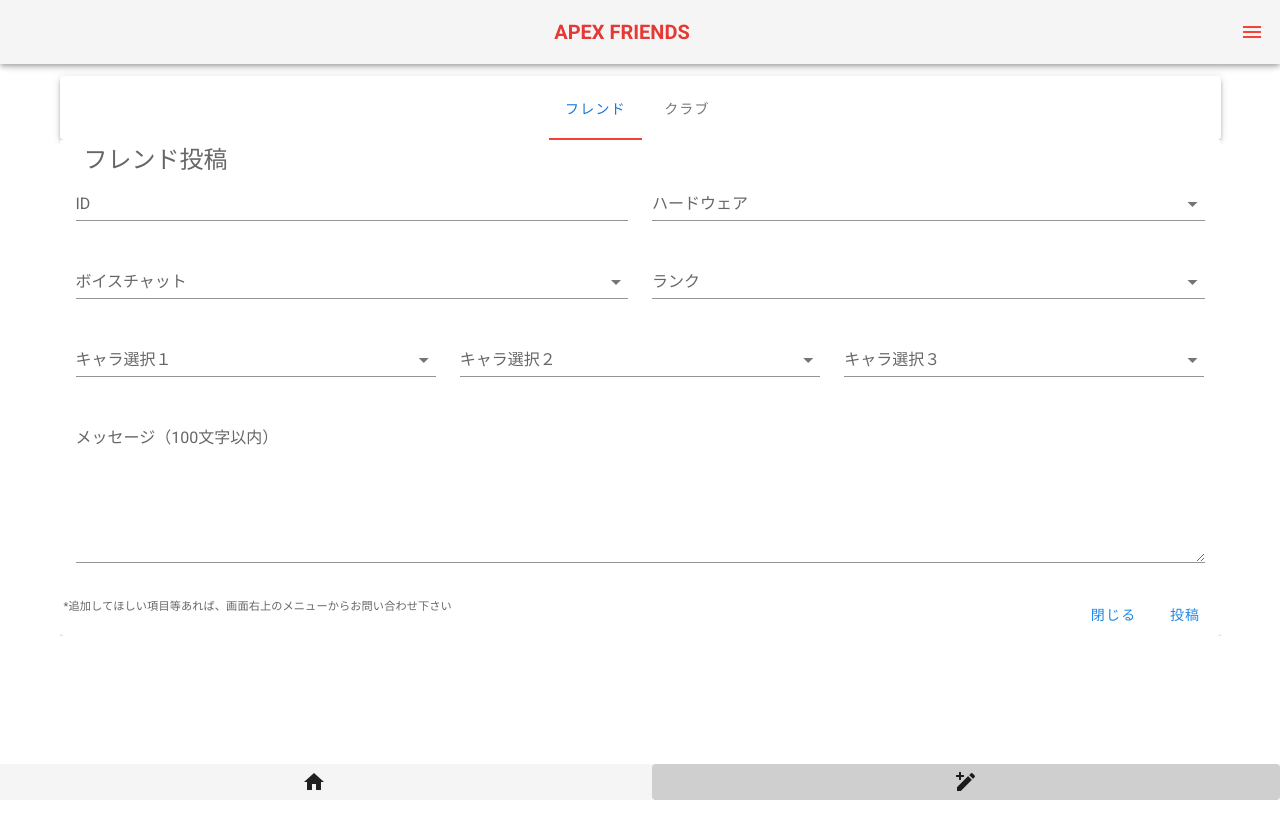
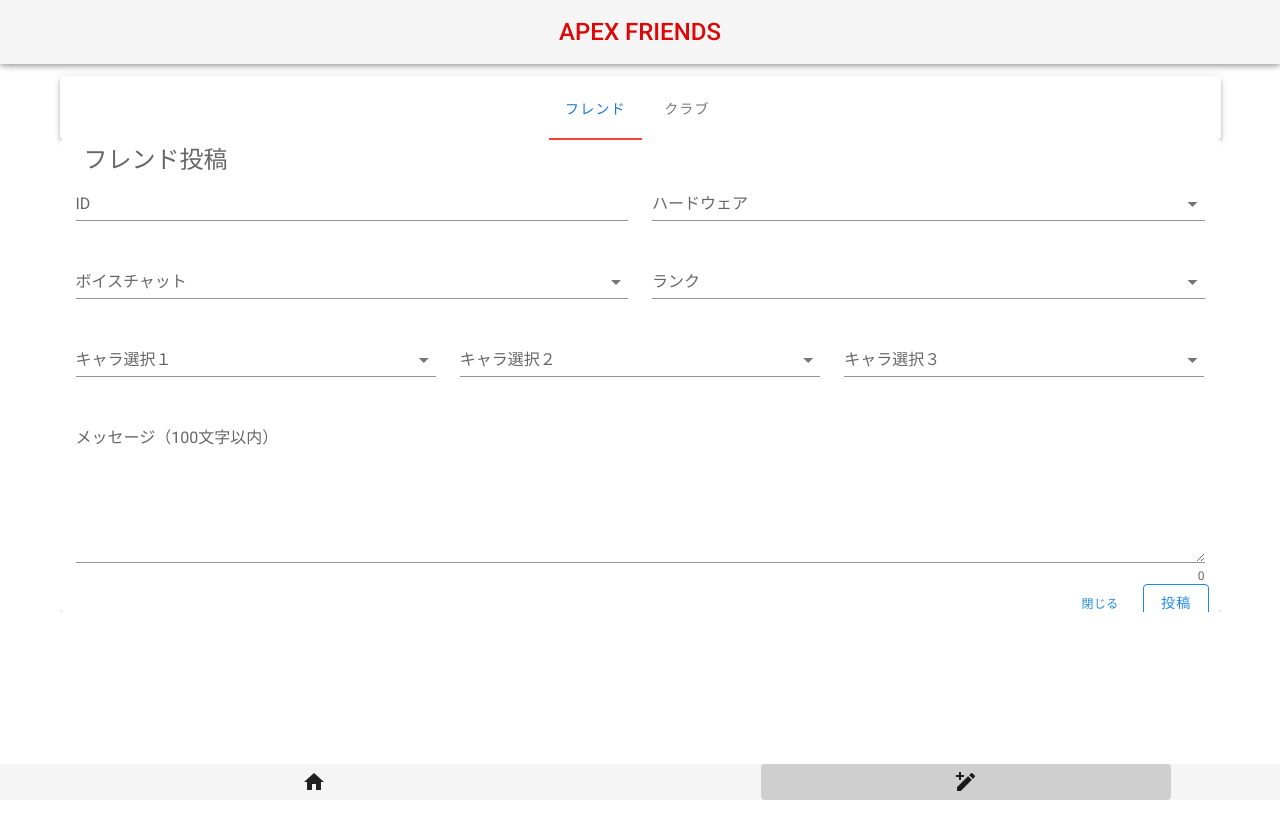
Before and after one commit to front-5629/apex.friends, a Nuxt app in the folder nuxtapp/: page /post in a window 1280 px wide. Shown: the top 838 px of the page. Built offline with nearby package versions, Linux system fonts and the light colour scheme.

Commit message:
[Add] 投稿のview修正

```diff
--- a/nuxtapp/components/PostClubs.vue
+++ b/nuxtapp/components/PostClubs.vue
@@ -8,9 +8,10 @@
         </v-col>
         <v-col cols="12" sm="6">
           <v-select
-            :items="['1~10', '10~20', '20~30']"
+            :items="memberItem"
             label="メンバー数"
             required
+            v-model="clubsMember"
           >
           </v-select>
         </v-col>
@@ -27,11 +28,17 @@
             label="募集ランク"
             required
             suffix="以上"
+            v-model="requireRank"
           >
           </v-select>
         </v-col>
         <v-col cols="12" sm="6">
-          <v-select :items="['ps4', 'pc']" label="ハードウェア" required>
+          <v-select
+            :items="['ps4', 'pc']"
+            label="ハードウェア"
+            v-model="clubsHeadware"
+            required
+          >
           </v-select>
         </v-col>
         <v-col cols="12" sm="6">
@@ -45,27 +52,19 @@
           ></v-select>
         </v-col>
         <v-col cols="12" sm="12">
-          <!-- text-fieldsのほうがいいかも -->
-          <v-textarea
-            counter
-            label="メッセージ（150文字）"
-            :rules="rules"
-            :value="value"
-          >
+          <v-textarea counter label="メッセージ（150文字）" v-model="message">
           </v-textarea>
         </v-col>
       </v-row>
     </v-container>
-    <small
-      >*追加してほしい項目等あれば、画面右上のメニューからお問い合わせ下さい</small
-    >
-    <v-spacer></v-spacer>
-    <v-btn color="blue darken-1" text to="/" nuxt>
-      閉じる
-    </v-btn>
-    <v-btn color="blue darken-1" text>
-      検索
-    </v-btn>
+    <v-row justify="end" class="mr-2">
+      <v-btn color="blue darken-1" text to="/" nuxt class="caption mr-2">
+        閉じる
+      </v-btn>
+      <v-btn color="blue darken-1" outlined @click="postClubs">
+        投稿
+      </v-btn>
+    </v-row>
   </v-row>
 </template>
 
@@ -76,39 +75,57 @@
   data() {
     return {
       people_id: "",
-      herdWare: "",
-      mainPic: "",
-      secondPic: "",
-      thirdPic: "",
-      rank: "",
+      clubsName: "",
+      clubsMember: "",
+      clubsHeadware: "",
+      requireRank: "",
       message: "",
-      psid: "",
       voiceChat: { label: "", value: "" },
       vcItem: [
         { label: "ON", value: "1" },
         { label: "OFF", value: "0" }
+      ],
+      memberItem: [
+        1,
+        2,
+        3,
+        4,
+        5,
+        6,
+        7,
+        8,
+        9,
+        10,
+        11,
+        12,
+        13,
+        14,
+        15,
+        16,
+        17,
+        18,
+        19,
+        20
       ]
     };
   },
 
   methods: {
-    postPeople() {
-      let people = {
+    postClubs() {
+      let clubs = {
         //people_idはnot nullなのでsqlの設定を変えるまでは１を仮に入れておく
         //そもそもログイン機能実装までpeople_idとの紐付けは必要ないので
         people_id: 1,
-        headware: this.herdWare,
-        mainpic: this.mainPic,
-        secondpic: this.secondPic,
-        thirdpic: this.thirdPic,
-        require_rank: this.rank,
+        clubs_name: this.clubsName,
+        clubs_member: this.clubsMember,
+        clubs_headware: this.clubsHeadware,
+        require_rank: this.requireRank,
         voice_chat: this.voiceChat.value,
-        message: this.message,
-        psid: this.psid
+        message: this.message
       };
 
       this.$axios
-        .post("http://localhost:8000/api/posts", people)
+        .post("http://localhost:8000/api/clubs", clubs)
         .then(response => {
           console.log(response.data);
         })
--- a/nuxtapp/components/PostPeople.vue
+++ b/nuxtapp/components/PostPeople.vue
@@ -116,21 +116,23 @@
           ></v-select>
         </v-col>
         <v-col cols="12" sm="12">
-          <v-textarea label="メッセージ（100文字以内）" v-model="message">
+          <v-textarea
+            counter
+            label="メッセージ（100文字以内）"
+            v-model="message"
+          >
           </v-textarea>
         </v-col>
       </v-row>
     </v-container>
-    <small
-      >*追加してほしい項目等あれば、画面右上のメニューからお問い合わせ下さい</small
-    >
-    <v-spacer></v-spacer>
-    <v-btn color="blue darken-1" text to="/" nuxt>
-      閉じる
-    </v-btn>
-    <v-btn color="blue darken-1" text @click="postPeople">
-      投稿
-    </v-btn>
+    <v-row justify="end" class="mr-2">
+      <v-btn color="blue darken-1" text to="/" nuxt class="caption mr-2">
+        閉じる
+      </v-btn>
+      <v-btn color="blue darken-1" outlined @click="postPeople">
+        投稿
+      </v-btn>
+    </v-row>
   </v-row>
 </template>
 
--- a/nuxtapp/layouts/default.vue
+++ b/nuxtapp/layouts/default.vue
@@ -1,18 +1,18 @@
 <template>
   <v-app>
-    <v-app-bar app>
+    <v-app-bar>
       <!-- <v-btn icon to="/login" nuxt>
         <v-icon color="red">mdi-login-variant</v-icon>
       </v-btn> -->
-      <!-- ログイン画面への移動ボタン ログイン機能実装まで無効化中　-->
+      <!-- ログイン画面への移動ボタン ログイン機能実装までCO中　-->
       <v-spacer />
-      <v-toolbar-title class="red--text text--darken-1 font-weight-bold">
+      <v-toolbar-title class="app-title">
         APEX FRIENDS
       </v-toolbar-title>
       <v-spacer />
-      <v-btn icon @click.stop="rightDrawer = !rightDrawer">
+      <!-- <v-btn icon @click.stop="rightDrawer = !rightDrawer">
         <v-icon color="red">mdi-menu</v-icon>
-      </v-btn>
+      </v-btn> -->
     </v-app-bar>
     <v-main>
       <v-container>
@@ -43,7 +43,7 @@
 
     <v-footer padless app>
       <v-row justify="space-around" align="center">
-        <v-col cols="6">
+        <v-col cols="4">
           <v-btn block depressed to="/" nuxt @click="$vuetify.goTo(0)">
             <v-icon size="24px">mdi-home</v-icon>
           </v-btn>
@@ -56,7 +56,7 @@
           </v-btn>
         </v-col> -->
 
-        <v-col cols="6">
+        <v-col cols="4">
           <v-btn block depressed nuxt to="/post">
             <v-icon size="24px">mdi-pencil-plus</v-icon>
           </v-btn>
@@ -80,3 +80,11 @@
   }
 };
 </script>
+
+<style lang="scss">
+.app-title {
+  font-size: 1.5rem;
+  color: rgb(221, 7, 7);
+  font-weight: 500;
+}
+</style>
--- a/nuxtapp/pages/index.vue
+++ b/nuxtapp/pages/index.vue
@@ -1,25 +1,45 @@
 <template>
-  <v-row justify="center" align="center">
-    <v-col cols="12">
-      <v-btn @click="viewPosts">フレンド</v-btn>
-      <v-btn @click="viewClubs">クラブ</v-btn>
+  <v-container>
+    <v-col>
+      <v-btn
+        right
+        fixed
+        rounded
+        @click="viewPosts"
+        width="90px"
+        class="friend-btn"
+        >フレンド</v-btn
+      >
+      <v-btn
+        right
+        fixed
+        rounded
+        @click="viewClubs"
+        width="90px"
+        class="club-btn"
+        >クラブ</v-btn
+      >
     </v-col>
-    <v-row v-if="this.$store.state.postFlag.flag === 'posts'">
+
+    <v-row
+      v-if="this.$store.state.postFlag.flag === 'posts'"
+      justify="center"
+      align="center"
+    >
       <v-col v-for="post in posts" :key="post.id" cols="12" sm="8" md="6">
         <v-card>
           <v-row>
-            <v-col cols="6" sm="6">
+            <v-col cols="6">
               <v-card-title>
                 {{ post.psid }}
               </v-card-title>
             </v-col>
-            <v-col cols="6" sm="6">
+            <v-col cols="6">
               <v-card-text>
                 <p>{{ post.created_at | dateFilter }}</p>
               </v-card-text>
             </v-col>
-            <v-card-text outlined>
-              <v-chip-group column>
+            <v-card-text>
               <v-chip label outlined>
                 {{ post.headware }}
               </v-chip>
@@ -35,16 +55,16 @@
               <v-chip label outlined>
                 {{ post.mainpic }}
               </v-chip>
-
+              <span>＞</span>
               <v-chip label outlined>
                 {{ post.secondpic }}
               </v-chip>
-
+              <span>＞</span>
               <v-chip label outlined>
                 {{ post.thirdpic }}
               </v-chip>
-              </v-chip-group>
             </v-card-text>
+
             <v-divider class="mx-4"></v-divider>
 
             <v-card-text>
@@ -54,16 +74,17 @@
         </v-card>
       </v-col>
     </v-row>
-    <v-row v-else>
+
+    <v-row v-else justify="center" align="center">
       <v-col v-for="club in clubs" :key="club.id" cols="12" sm="8" md="6">
         <v-card>
           <v-row>
-            <v-col cols="6" sm="6">
+            <v-col cols="6">
               <v-card-title>
                 {{ club.clubs_name }}
               </v-card-title>
             </v-col>
-            <v-col cols="6" sm="6">
+            <v-col cols="6">
               <v-card-text>
                 <p>{{ club.created_at | dateFilter }}</p>
               </v-card-text>
@@ -94,7 +115,7 @@
         </v-card>
       </v-col>
     </v-row>
-  </v-row>
+  </v-container>
 </template>
 
 <script>
@@ -160,3 +181,14 @@
   }
 };
 </script>
+
+<style lang="scss">
+.friend-btn {
+  margin-right: 100px;
+  z-index: 1;
+}
+
+.club-btn {
+  z-index: 1;
+}
+</style>
```
Lines whose indentation alone changed are shown as unchanged.
